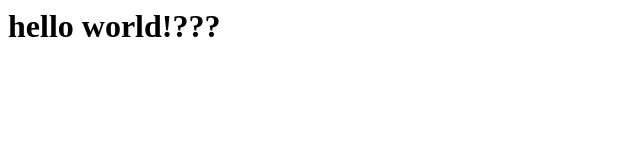
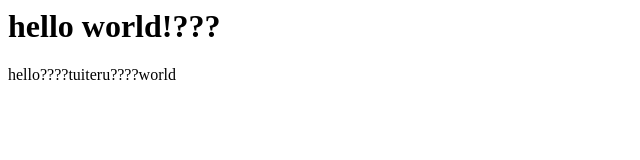
Before and after one commit to syunho/mydemo, a plain HTML site: page index.html in a window 1280 px wide. Shown: the whole page, without its empty margins (0-640 px from the left). Drawn offline with Linux system fonts and the light colour scheme.

Commit message:
add contents

```diff
--- a/index.html
+++ b/index.html
@@ -1 +1,2 @@
 <h1>hello world!???</h1>
+<p>hello????tuiteru????world</p>
```
